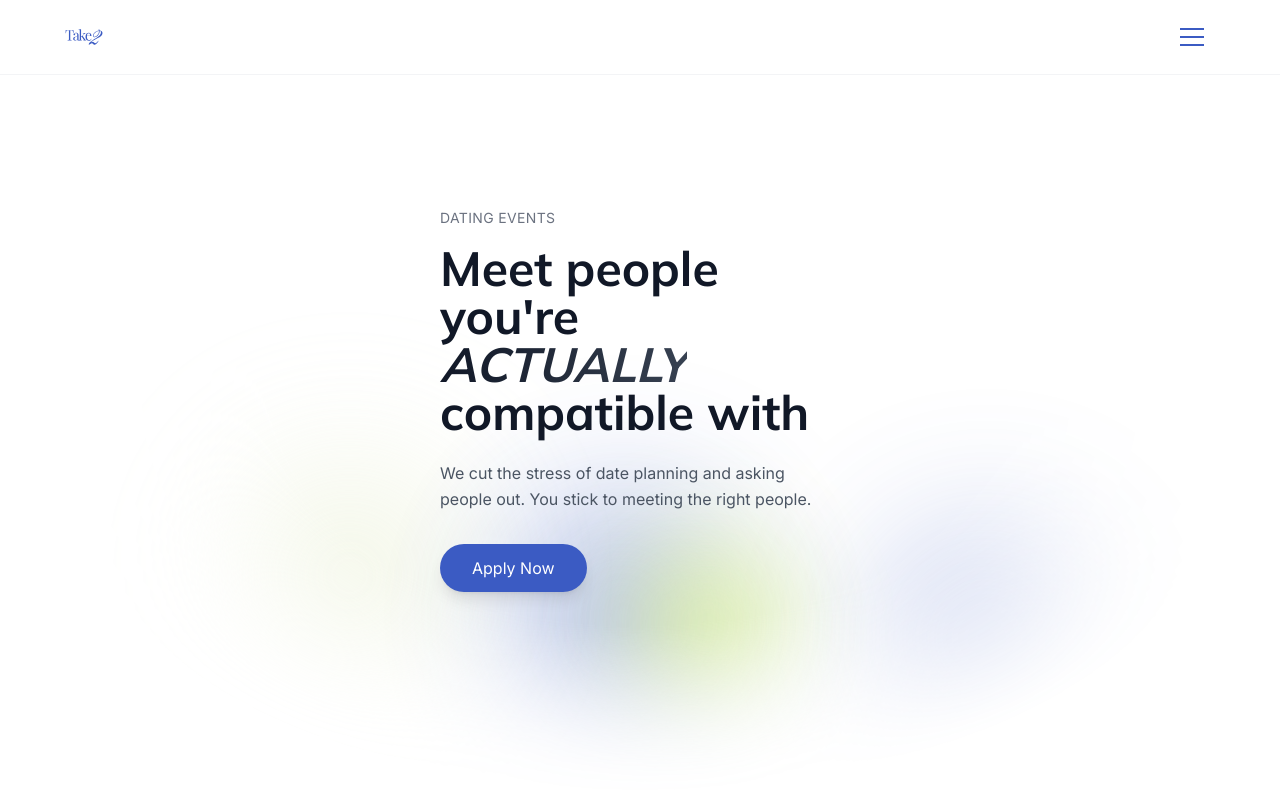
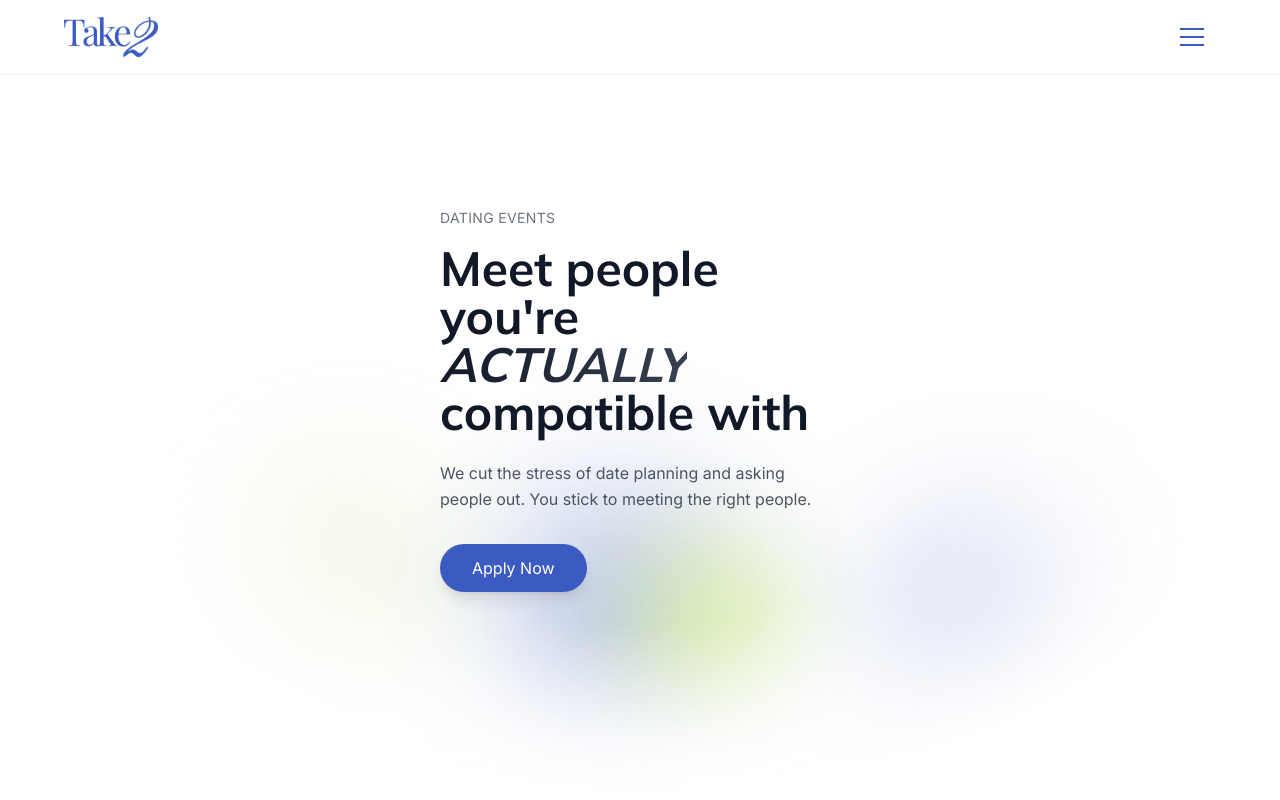
Before and after one commit to joyxek/take2-landing-page, a Next.js app: page / in a window 1280 px wide. Shown: the top 800 px of the page. Built offline with nearby package versions, Linux system fonts and the light colour scheme; a web font is replaced by a local one.

Commit message:
Replaced logo from SVG to PNG

```diff
--- a/src/components/Header.tsx
+++ b/src/components/Header.tsx
@@ -26,7 +26,7 @@ export default function Header() {
             transition={{ type: "spring", stiffness: 300, damping: 20 }}
           >
             <Image
-              src="/Take 2 Logo - color copy.svg"
+              src="/Take 2 Logo - Color copy.png"
               alt="Take2 Logo"
               width={350}
               height={75}
```
Also changed, not shown: public/Take 2 Logo - Color copy.png (added), public/Take 2 Logo - Color copy.svg (deleted).
